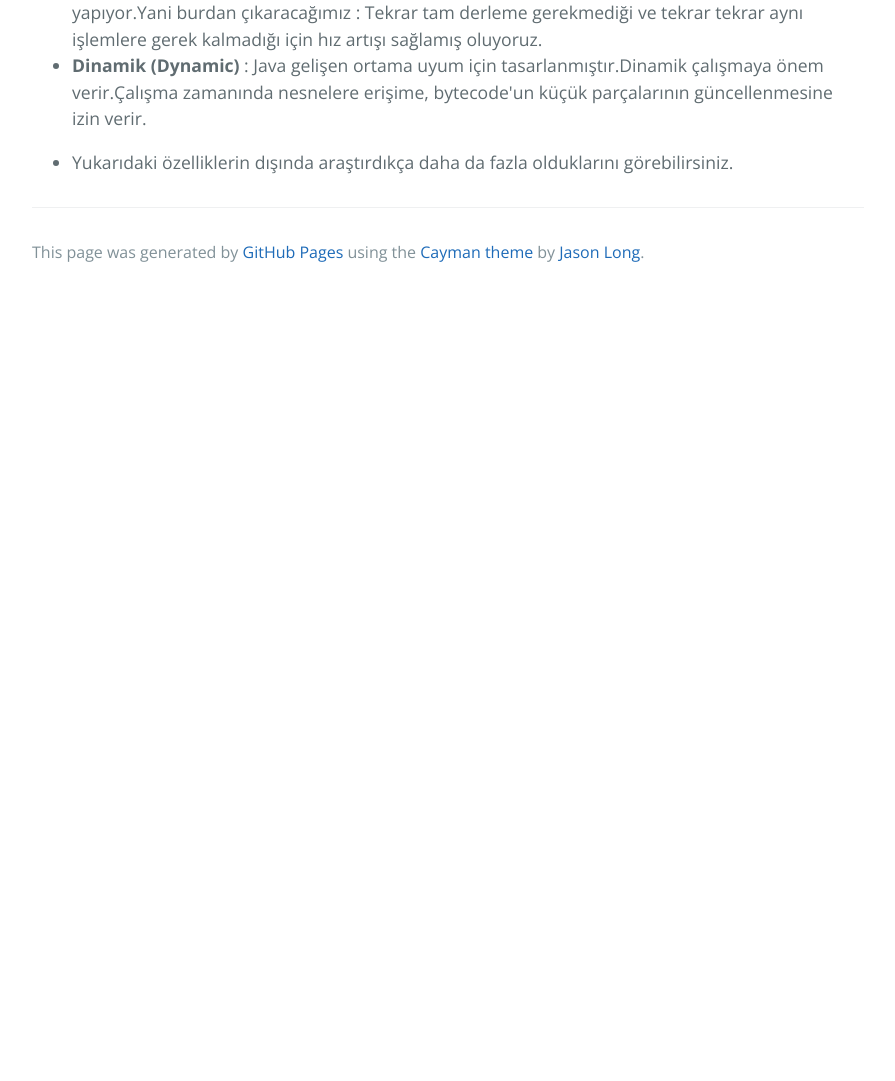
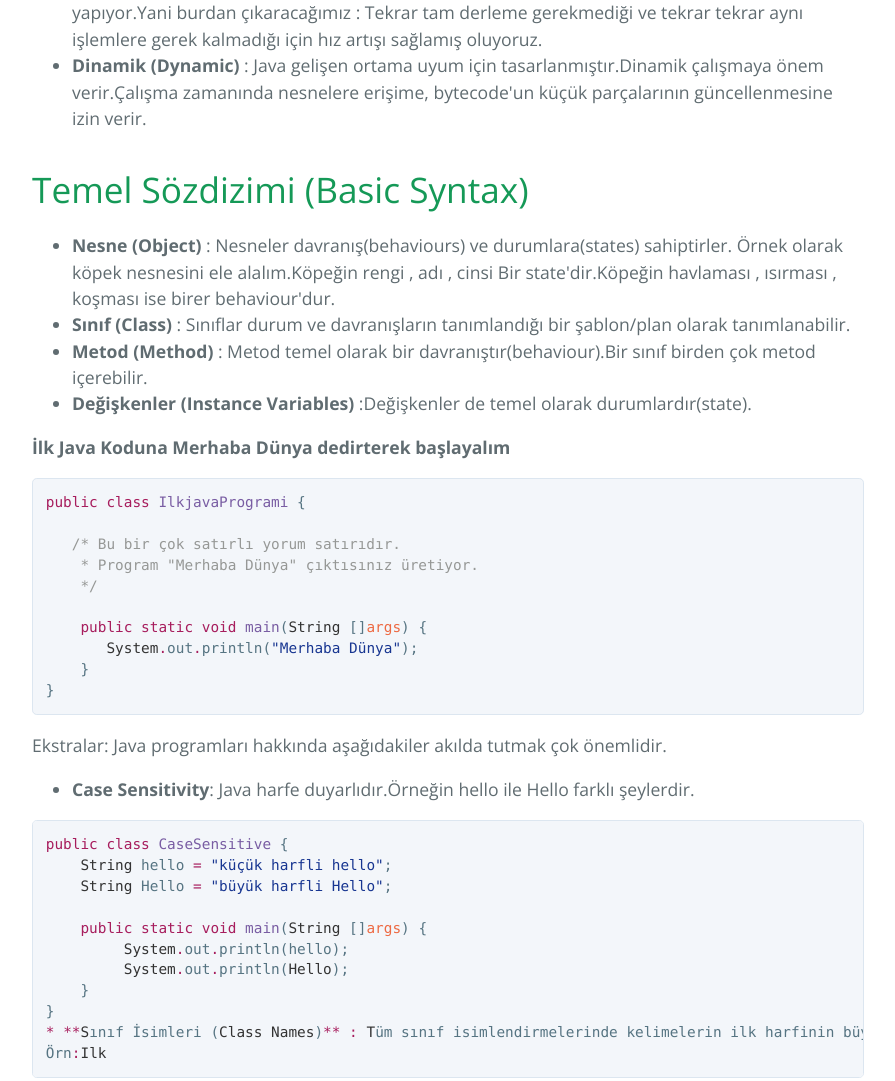
Before and after one commit to ucankucuk/ucankucuk.github.io, a plain HTML site: page index.html in a window 1280 px wide. Shown: the part 1588-2669 px from the top of the page, without its empty margins (192-1087 px from the left). Before the commit the page ends 1884 px from the top, so only its background shows below. Drawn offline with nearby package versions, Linux system fonts and the light colour scheme.

Commit message:
Replace master branch with page content via GitHub

```diff
--- a/index.html
+++ b/index.html
@@ -46,9 +46,56 @@
 <strong>Çok Kanallı (Multithreaded)</strong> : Thread işlem(process) içerisinde bir akıştır.İşletim istemin çalışma mantığı şöyledir:bir işlem başlatıldığında belleğin bir kısmını ona tahsis eder ve kodu belleğe yükler.İşletim sistemi bunun gibi işlemleri CPU gibi sistem kaynaklarını işlemler arasında paylaştırır.Bu paylaştırma çok hızlı gerçekleşir, bundan dolayı aynı anda pek çok program çalışıyormuş izlenimine kapılabiliriz.Benzer bir paylaştırma işlem içerisindeki işlemcikler arasında olur.Böylelikle işlem daha hızlı yapılır.Tüm bu nedenlerden dolayı programlar multithread yapıları daha sık ve etkin kullanmalılardır. Ayrıca açıklamak gerekirse : thread'ler işlemlere göre daha hızlı oluşturulurlar,aralarında da veri iletimi çok daha kolaydır.</li>
 <li>
 <strong>Yüksek Performanslı (High Performance)</strong> : Just-In-Time compiler kullanımıyla birlikte Java yüksek performanslara ulaşabilir.Peki Just-In-Time Compiler nedir ? Just-In-Time compiler : Türkçe karşılığına Son dakika derleyicisi diyebiliriz.Yazdığımız "high level " kod makine koduna(0-1 lere) dönüşmeden önce "middle level" kodlara dönüştürülüyor.Bu "middle level" kodlar makine için hiçbir şey ifade etmez.Projeyi run ettiğimiz sırada Just-In-Time devreye giriyor ve bir son dakika derlemesi yapıyor.Böylece "middle level" kodlar makine diline çevriliyor. Tabi bunu bunu hepsini derleyerek değilde sadece kullanılacak yeri derleyip geri kalan kısmını yorumlayarak yapıyor.Yani burdan çıkaracağımız : Tekrar tam derleme gerekmediği ve tekrar tekrar aynı işlemlere gerek kalmadığı için hız artışı sağlamış oluyoruz.</li>
-<li><p><strong>Dinamik (Dynamic)</strong> : Java gelişen ortama uyum için tasarlanmıştır.Dinamik çalışmaya önem verir.Çalışma zamanında nesnelere erişime, bytecode'un küçük parçalarının güncellenmesine izin verir. </p></li>
-<li><p>Yukarıdaki özelliklerin dışında araştırdıkça daha da fazla olduklarını görebilirsiniz.</p></li>
+<li>
+<strong>Dinamik (Dynamic)</strong> : Java gelişen ortama uyum için tasarlanmıştır.Dinamik çalışmaya önem verir.Çalışma zamanında nesnelere erişime, bytecode'un küçük parçalarının güncellenmesine izin verir.</li>
 </ul>
+
+<h1>
+<a id="temel-sözdizimi-basic-syntax" class="anchor" href="#temel-s%C3%B6zdizimi-basic-syntax" aria-hidden="true"><span aria-hidden="true" class="octicon octicon-link"></span></a>Temel Sözdizimi (Basic Syntax)</h1>
+
+<ul>
+<li>
+<strong>Nesne (Object)</strong> : Nesneler davranış(behaviours) ve durumlara(states) sahiptirler. Örnek olarak köpek nesnesini ele alalım.Köpeğin rengi , adı , cinsi Bir state'dir.Köpeğin havlaması , ısırması , koşması ise birer behaviour'dur.</li>
+<li>
+<strong>Sınıf (Class)</strong> : Sınıflar durum ve davranışların tanımlandığı bir şablon/plan olarak tanımlanabilir.</li>
+<li>
+<strong>Metod (Method)</strong> : Metod temel olarak bir davranıştır(behaviour).Bir sınıf birden çok metod içerebilir.</li>
+<li>
+<strong>Değişkenler (Instance Variables)</strong> :Değişkenler de temel olarak durumlardır(state).</li>
+</ul>
+
+<p><strong>İlk Java Koduna Merhaba Dünya dedirterek başlayalım</strong></p>
+
+<div class="highlight highlight-source-java"><pre><span class="pl-k">public</span> <span class="pl-k">class</span> <span class="pl-en">IlkjavaProgrami</span> {
+
+   <span class="pl-c">/* Bu bir çok satırlı yorum satırıdır.  </span>
+<span class="pl-c">    * Program "Merhaba Dünya" çıktısınız üretiyor.</span>
+<span class="pl-c">    */</span>
+
+    <span class="pl-k">public</span> <span class="pl-k">static</span> <span class="pl-k">void</span> <span class="pl-en">main</span>(<span class="pl-smi">String</span> []<span class="pl-v">args</span>) {
+       <span class="pl-smi">System</span><span class="pl-k">.</span>out<span class="pl-k">.</span>println(<span class="pl-s"><span class="pl-pds">"</span>Merhaba Dünya<span class="pl-pds">"</span></span>);
+    }
+} </pre></div>
+
+<p>Ekstralar:
+Java programları hakkında aşağıdakiler akılda tutmak çok önemlidir.</p>
+
+<ul>
+<li>
+<strong>Case Sensitivity</strong>: Java harfe duyarlıdır.Örneğin hello ile Hello farklı şeylerdir.</li>
+</ul>
+
+<div class="highlight highlight-source-java"><pre><span class="pl-k">public</span> <span class="pl-k">class</span> <span class="pl-en">CaseSensitive</span> {
+    <span class="pl-smi">String</span> hello <span class="pl-k">=</span> <span class="pl-s"><span class="pl-pds">"</span>küçük harfli hello<span class="pl-pds">"</span></span>;
+    <span class="pl-smi">String</span> Hello <span class="pl-k">=</span> <span class="pl-s"><span class="pl-pds">"</span>büyük harfli Hello<span class="pl-pds">"</span></span>;
+
+    <span class="pl-k">public</span> <span class="pl-k">static</span> <span class="pl-k">void</span> <span class="pl-en">main</span>(<span class="pl-smi">String</span> []<span class="pl-v">args</span>) {
+         <span class="pl-smi">System</span><span class="pl-k">.</span>out<span class="pl-k">.</span>println(hello);
+         <span class="pl-smi">System</span><span class="pl-k">.</span>out<span class="pl-k">.</span>println(<span class="pl-smi">Hello</span>);
+    }
+}
+<span class="pl-k">*</span> <span class="pl-k">**</span><span class="pl-smi">S</span>ınıf İsimleri (<span class="pl-smi">Class</span> <span class="pl-smi">Names</span>)<span class="pl-k">**</span> <span class="pl-k">:</span> <span class="pl-smi">T</span>üm sınıf isimlendirmelerinde kelimelerin ilk harfinin büyük olmasına özen gösterin<span class="pl-k">.</span>eğer ki birkaç kelimeden oluşan bir sınıf ismi tanımlayacaksanız tüm kelimelerin ilk harfini büyük yazın.
+Örn<span class="pl-k">:</span><span class="pl-smi">Ilk</span></pre></div>
 
       <footer class="site-footer">
 
```
Also changed, not shown: params.json (+1 -1 lines).
